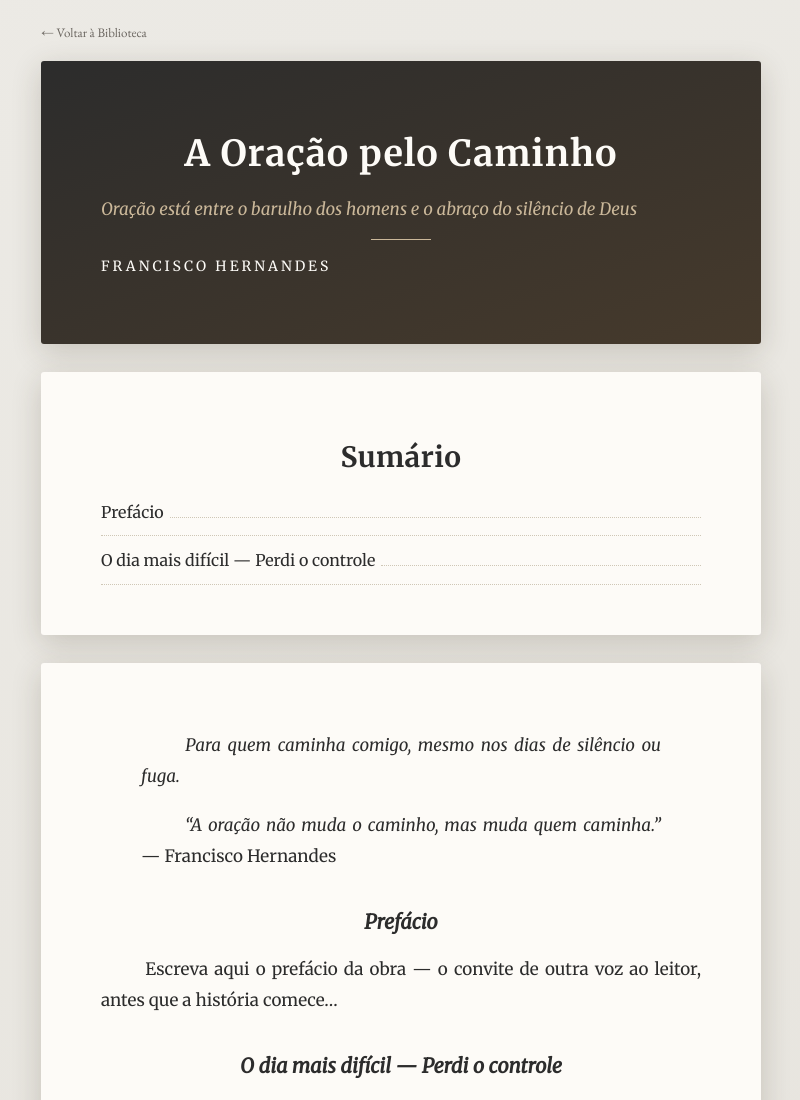
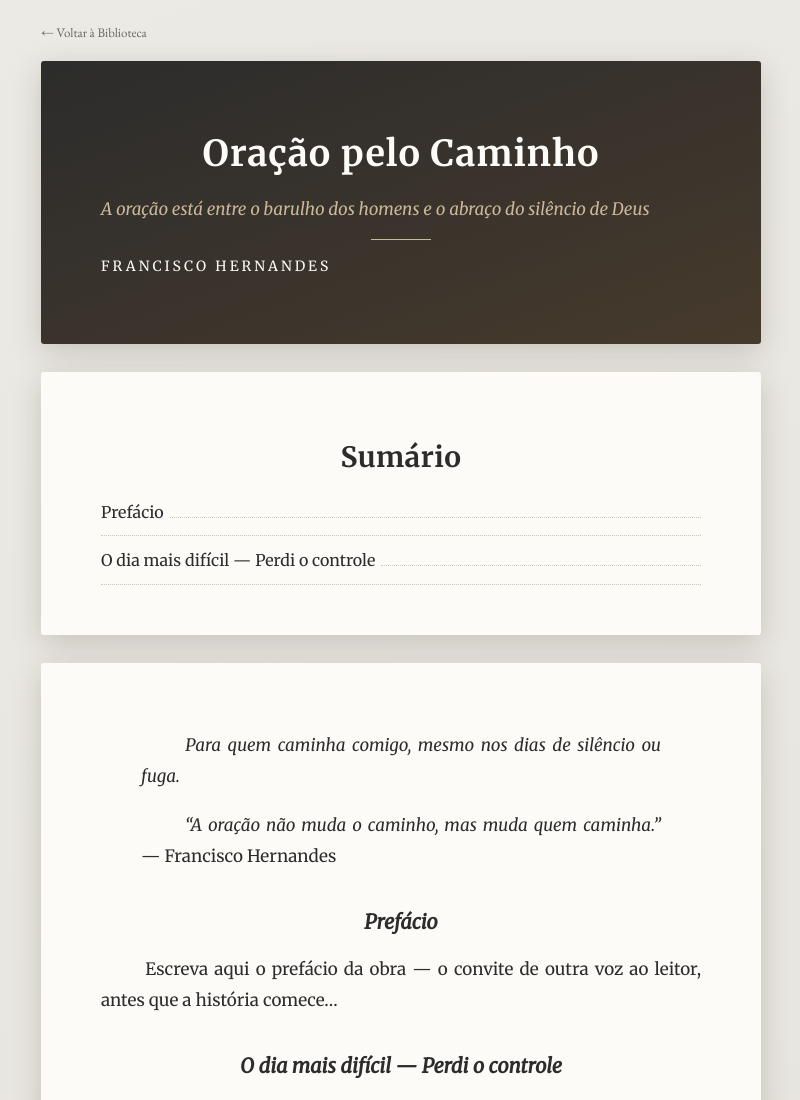
Before and after one commit to almaishernandes/biblioteca, an Astro site: page /livros/a-oracao-pelo-caminho in a window 1280 px wide. Shown: the top 1100 px of the page, without its empty margins (239-1039 px from the left). Built offline with nearby package versions, Linux system fonts and the light colour scheme; Astro itself is replaced by a stand-in of ours.

Commit message:
Update a-oracao-pelo-caminho.md

```diff
--- a/src/content/livros/a-oracao-pelo-caminho.md
+++ b/src/content/livros/a-oracao-pelo-caminho.md
@@ -1,6 +1,6 @@
 ---
-titulo: "A Oração pelo Caminho"
-subtitulo: "Oração está entre o barulho dos homens e o abraço do silêncio de Deus"
+titulo: "Oração pelo Caminho"
+subtitulo: "A oração está entre o barulho dos homens e o abraço do silêncio de Deus"
 autor: "Francisco Hernandes"
 categoria: "Vida Espiritual"
 capa: "/capas/a-oracao-pelo-caminho.jpg"
```
